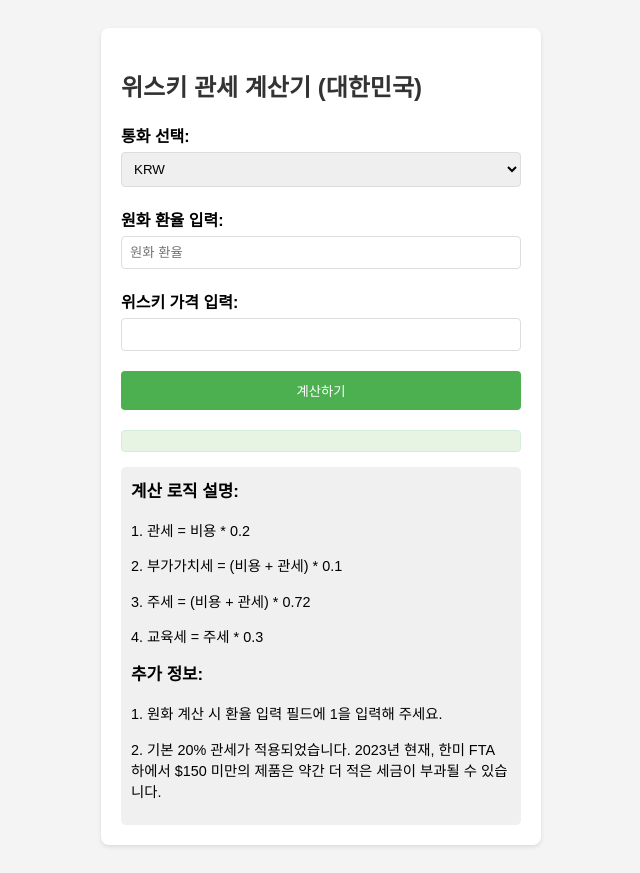
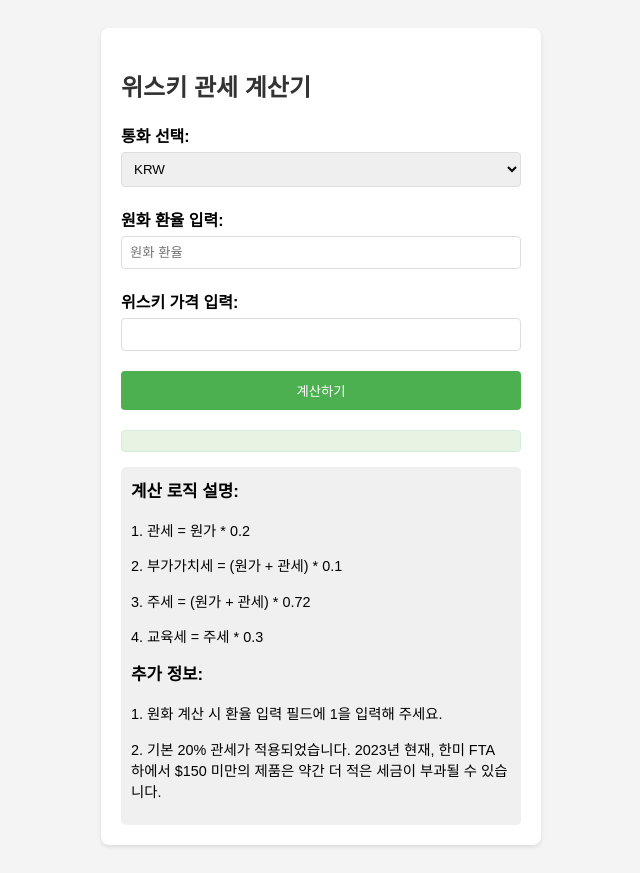
Before and after one commit to thiporia/common-tariff-calculator, a plain HTML site: page index.html in a window 1280 px wide. Shown: the whole page, without its empty margins (319-959 px from the left). Drawn offline with Linux system fonts and the light colour scheme.

Commit message:
improvement: README 추가 및 로직 개선

```diff
--- a/index.html
+++ b/index.html
@@ -94,7 +94,7 @@
 </head>
 <body>
     <div class="calculator-container">
-        <h2>위스키 관세 계산기 (대한민국)</h2>
+        <h2>위스키 관세 계산기</h2>
         <label for="currency">통화 선택:</label>
         <select id="currency">
             <option value="KRW">KRW</option>
@@ -109,9 +109,9 @@
         <div id="result"></div>
         <div class="explanation">
             <h3>계산 로직 설명:</h3>
-            <p>1. 관세 = 비용 * 0.2</p>
-            <p>2. 부가가치세 = (비용 + 관세) * 0.1</p>
-            <p>3. 주세 = (비용 + 관세) * 0.72</p>
+            <p>1. 관세 = 원가 * 0.2</p>
+            <p>2. 부가가치세 = (원가 + 관세) * 0.1</p>
+            <p>3. 주세 = (원가 + 관세) * 0.72</p>
             <p>4. 교육세 = 주세 * 0.3</p>
             <h3>추가 정보:</h3>
             <p>1. 원화 계산 시 환율 입력 필드에 1을 입력해 주세요.</p>
```
Also changed, not shown: 1 other file.
